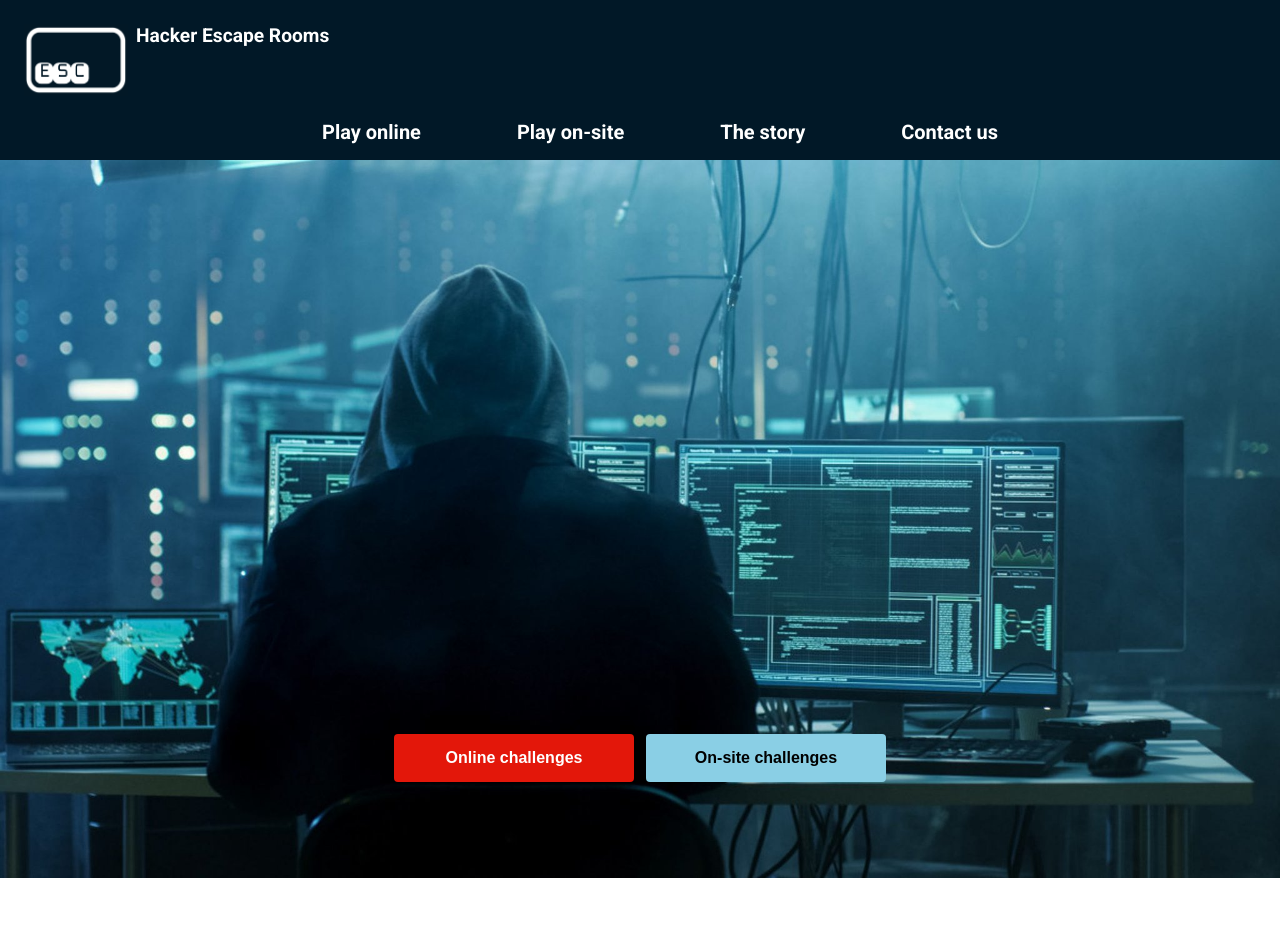
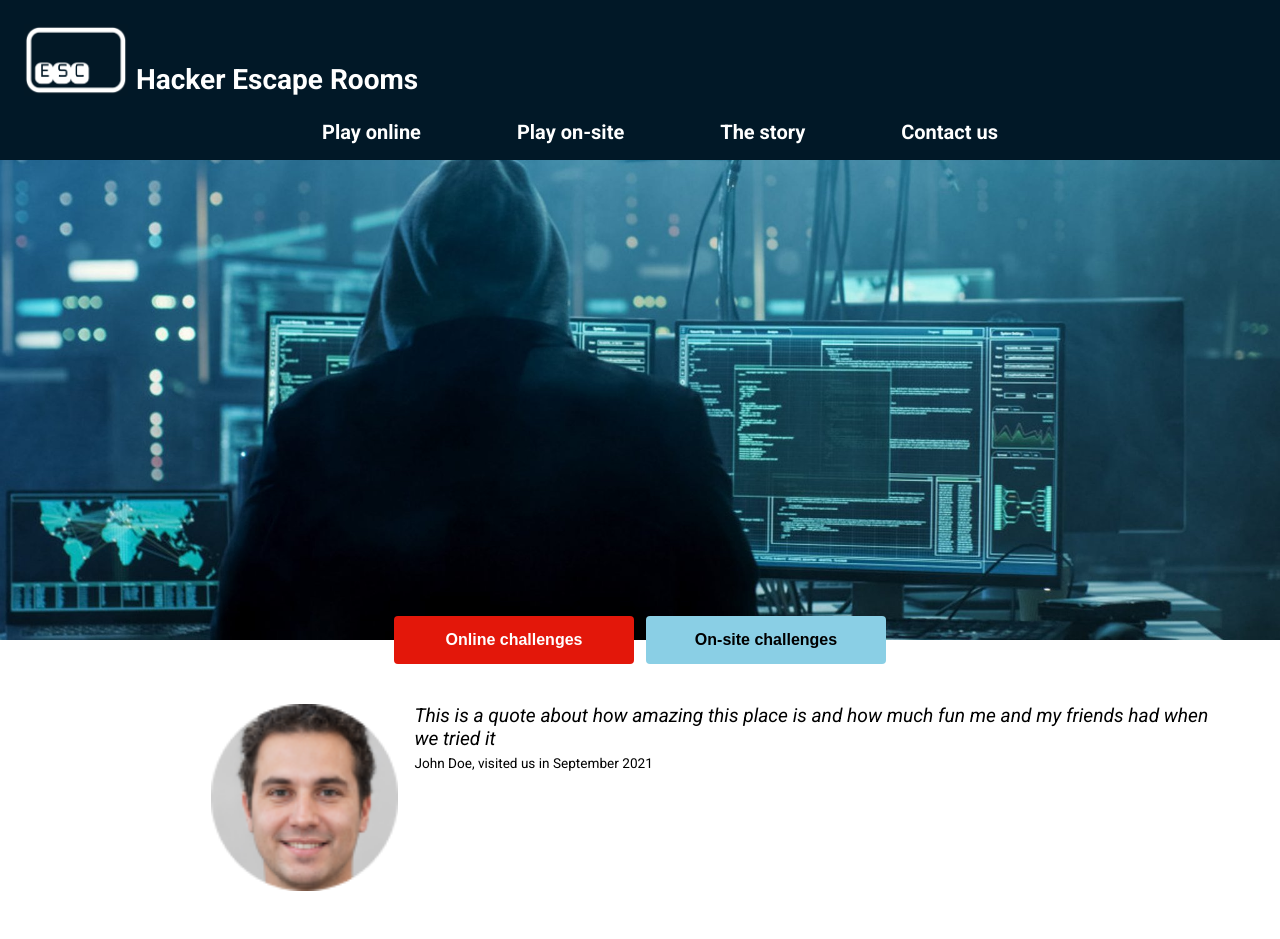
Before and after one commit to a-jaxell/hacker-escaper-rooms, a website: page index.html in a window 1280 px wide. Shown: the top 939 px of the page. Drawn offline with Linux system fonts and the light colour scheme.

Commit message:
Add landing image desktop styling

```diff
--- a/main.scss
+++ b/main.scss
@@ -62,6 +62,9 @@ $button-secondary: #8ACFE5;
 }
 body{
     font-family: 'Roboto', sans-serif;
+    img{
+        width: 100vw;
+    }
 }
 .button__primary--on-white{
     @extend %primary-on-white;
@@ -82,15 +85,6 @@ body{
 .button__primary--on-dark{
     @extend %primary-on-dark;
 }
-
-body{
-    font-family: 'Roboto', sans-serif;
-    img{
-        max-width: 100vw;
-        height: auto;
-    }
-}
-
 header{
     @extend %section-dark;
     width: 100vw;
@@ -106,7 +100,7 @@ header{
         padding-left: 0.5rem;
         display: inline-block;
         font-size: 1.2rem;
-        width: 25%;
+        width: 5rem;
     }
     .mobile__burger-menu{
         @extend %section-dark;
@@ -123,6 +117,13 @@ header{
 @media only screen and (min-width:768px){
     .mobile__burger-menu{
         display: none;
+    }
+    header{
+        h1{
+            font-size: 1.75em;
+            width: 100%;
+            align-self: flex-end;
+        }
     }
 }
 nav{
@@ -166,16 +167,15 @@ nav{
 @media only screen and (min-width: 768px) {
 
     #landing__container{
-        max-height: 80%;
-        min-width: 100%;
+        height: 30rem;
+        width: 100%;
         overflow: hidden;
         display: flex;
         align-items: center;
         justify-content: center;
-        margin-bottom: 0;
     }
         .button__wrapper{
-           transform: translateY(-300%);
+           transform: translateY(-50%);
            display: flex;
            justify-content: center;
            flex-direction: row-reverse;
@@ -192,13 +192,16 @@ nav{
         }
     }
 }
-
+@media only screen and (max-width:768px) {
+    .button__wrapper{
         .button__primary--on-white{
             margin: 0 auto;
             background-color: transparent;
             text-decoration: underline;
             color: #36769D;
             font-size: 0.75em;
+        }
+    }
 }
 .review__container{
     padding-top: 1rem;
@@ -229,11 +232,8 @@ nav{
     }
 }
 @media only screen and (min-width: 768px){
-    .review__card{
+    .review__card2{
         display: flex;
-    }
-    .review__container{
-        grid-row-start: 5;
     }
 }
  .popular{
@@ -254,7 +254,7 @@ nav{
         flex-shrink: 1;
         min-width: 75vw;
         border-radius: 8px;
-        box-shadow: 0px 0px 10px rgba(0, 0, 0.25);
+        box-shadow: 0px 0px 10px rgb(206, 206, 206);
         margin: 0 15px;
         overflow: hidden;
         img{
@@ -283,6 +283,19 @@ nav{
     }
     button {
         margin: 2em auto;
+    }
+}
+@media only screen and (min-width:768px){
+    .popular{
+        h2{
+            font-size: 1.75rem;
+            margin-bottom: 2rem;
+        }
+    }
+    .popular__card{
+        img{
+            width: 30%;
+        }
     }
 }
 .about-us{
```
Also changed, not shown: index.html (+2 -1 lines), resources/css/main.css. Lines whose indentation alone changed are shown as unchanged.
